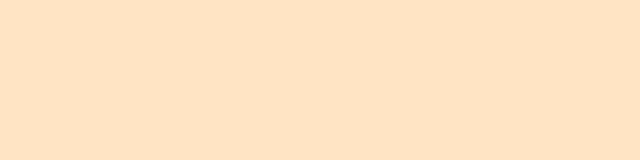
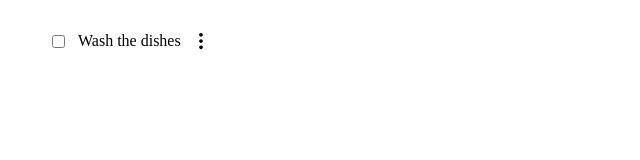
Before and after one commit to nottherealalanturing/todo, a website built with webpack: page src/index.html in a window 1280 px wide. Shown: the whole page, without its empty margins (0-640 px from the left). Built offline with nearby package versions, Linux system fonts and the light colour scheme.

Commit message:
feat: install html-loader as a dev dependency

```diff
--- a/package.json
+++ b/package.json
@@ -7,6 +7,8 @@
   "private": "true",
   "devDependencies": {
     "css-loader": "^6.7.1",
+    "file-loader": "^6.2.0",
+    "html-loader": "^3.1.0",
     "html-webpack-plugin": "^5.5.0",
     "style-loader": "^3.3.1",
     "webpack": "^5.72.0",
--- a/src/index.html
+++ b/src/index.html
@@ -6,6 +6,12 @@
     <title>To-Do</title>
   </head>
   <body>
-    <ul id="tasks"></ul>
+    <ul id="tasks">
+      <li class="task">
+        <input type="checkbox" id="completed" />
+        <p>Wash the dishes</p>
+        <img src="./assets/images/vertical-dots.svg" alt="dots" class="dots" />
+      </li>
+    </ul>
   </body>
 </html>
--- a/src/index.js
+++ b/src/index.js
@@ -5,3 +5,7 @@ const tasks = [
   { description: 'Bake some cake.', completed: false, index: 1 },
   { description: 'Fix doors.', completed: false, index: 2 },
 ];
+
+const populateDOM = () => {
+  const tasks = document.querySelector('#tasks');
+};
--- a/src/style.css
+++ b/src/style.css
@@ -1,3 +1,9 @@
-body {
-  background-color: bisque;
+.task {
+  display: flex;
+  align-items: center;
+  gap: 10px;
 }
+
+.dots {
+  height: 20px;
+}
--- a/webpack.common.js
+++ b/webpack.common.js
@@ -22,6 +22,10 @@ module.exports = {
         test: /\.(png|svg|jpg|jpeg|gif)$/i,
         type: 'asset/resource',
       },
+      {
+        test: /\.html$/i,
+        use: 'html-loader',
+      },
     ],
   },
   optimization: {
```
Also changed, not shown: 1 other file.
